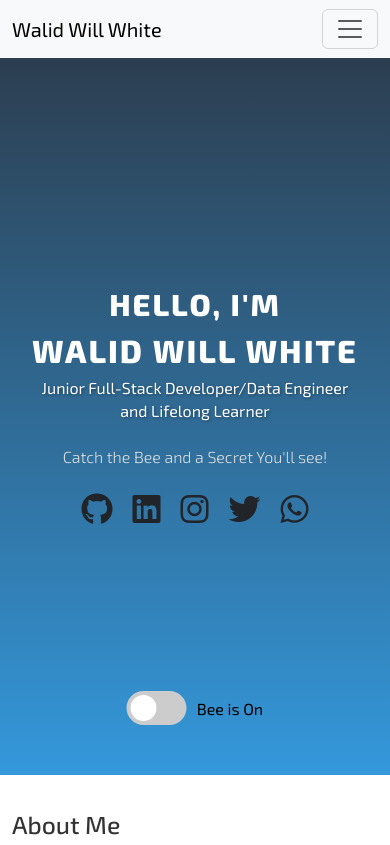
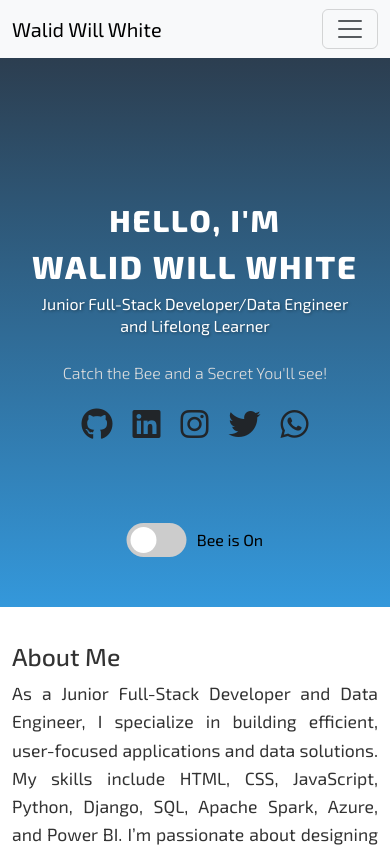
Before and after one commit to wgwhitecoding/portfolio, a plain HTML site: page index.html in a window 390 px wide. Shown: the top 845 px of the page. Drawn offline with nearby package versions, Linux system fonts and the light colour scheme; a script that the page names is missing.

Commit message:
did alot of css and media queries5

```diff
--- a/assets/css/style.css
+++ b/assets/css/style.css
@@ -1414,8 +1414,8 @@ footer .list-inline-item a i:hover {
 
     /* Adjust hero section size and alignment */
     .hero-section {
-        min-height: 85vh;
-        padding: 15px;
+        min-height: 65vh;
+
         display: flex;
         flex-direction: column;
         justify-content: center;
```
